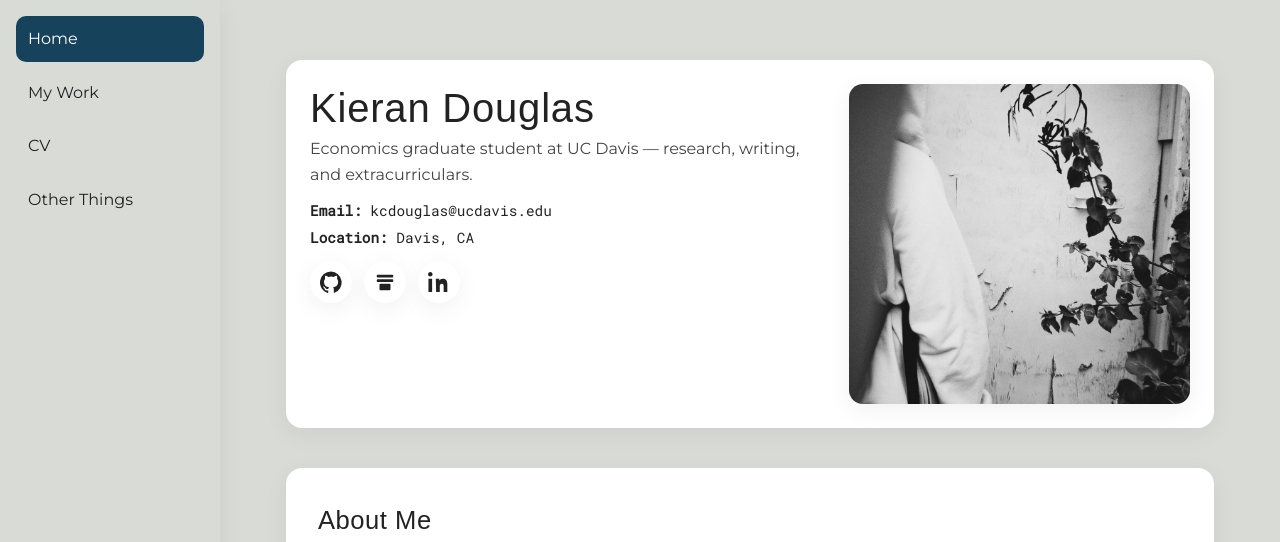
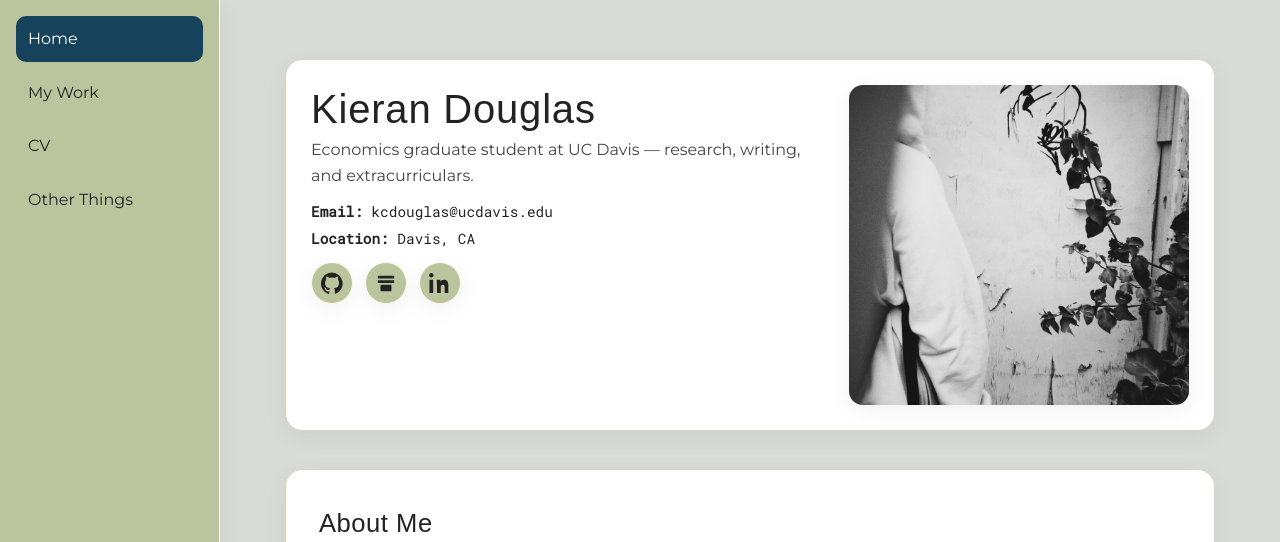
Before and after one commit to KieranCDouglas/kierancdouglas.github.io, a Jekyll site: the page built from index.md, in a window 1280 px wide and 1259 px high. Shown: the top 542 px of the window. Built offline with Jekyll 4.4.1, drawn with Linux system fonts in a browser that asks for light colours; some web fonts are replaced; grey boxes are pictures that could not be loaded.

Commit message:
Update style.css

```diff
--- a/assets/css/style.css
+++ b/assets/css/style.css
@@ -21,8 +21,8 @@ svg { fill: currentColor; }
   --text: #222222;
   --muted: #222222;
   --surface: #ffffff;   /* cards/content */
-  --surface-2: # #FEFBEA; /* sidebar/track */
-  --border: # #FEFBEA;
+  --surface-2: #BAC49D; /* sidebar/track */
+  --border: #FEFBEA;
 
   /* Accent for buttons/toggle in LIGHT */
   --brand: #16425B;     /* active sidebar & toggle thumb */
```
